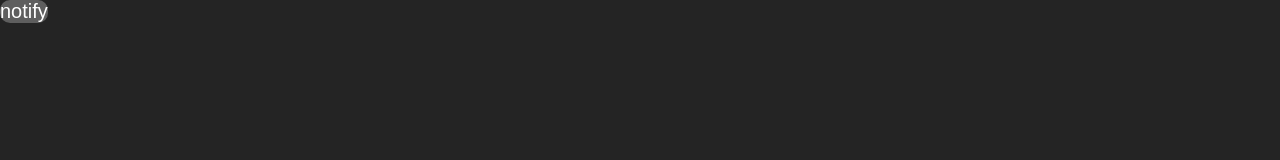
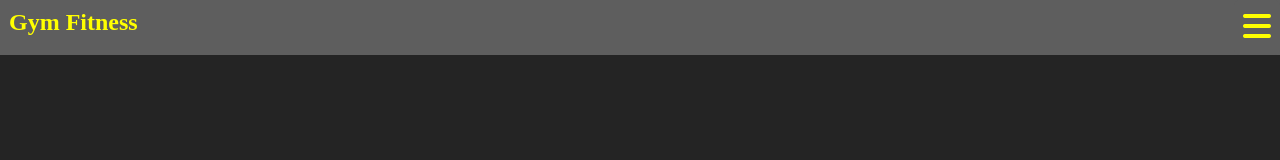
Before and after one commit to joaogomessss/gym-fitness, a plain HTML site: page index.html in a window 1280 px wide. Drawn offline with nearby package versions, Linux system fonts and the light colour scheme.

Commit message:
Update index.html

```diff
--- a/index.html
+++ b/index.html
@@ -15,10 +15,7 @@ href="https://cdnjs.cloudflare.com/ajax/libs/font-awesome/6.2.1/css/all.min.css"
 <body>
 
 
-    <button id="notification-button">notify</button>
 
-
-<!--
 
      <nav>
          <h1> Gym Fitness </h1>
@@ -37,7 +34,7 @@ href="https://cdnjs.cloudflare.com/ajax/libs/font-awesome/6.2.1/css/all.min.css"
      </div>
      <div id="totalCalCarbProtGord"></div>
 
-    -->
+
 
 
 
```
